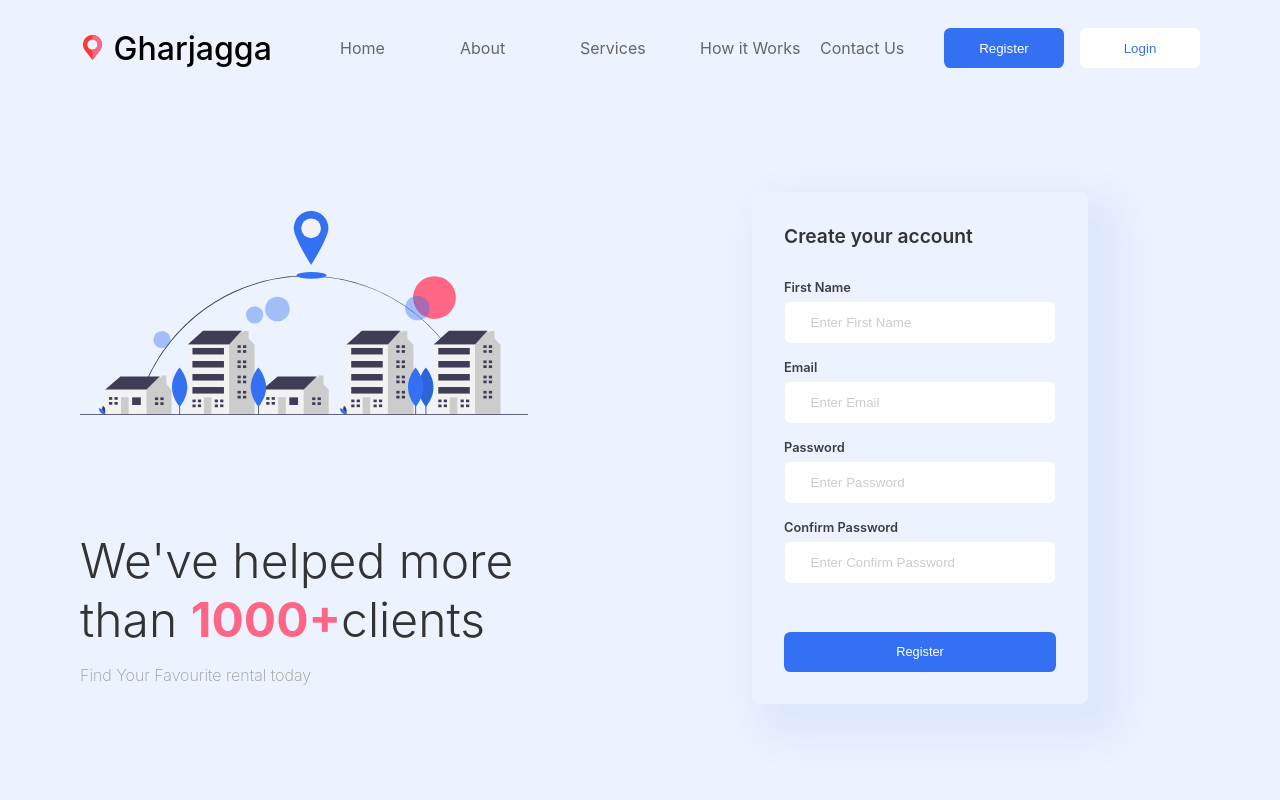
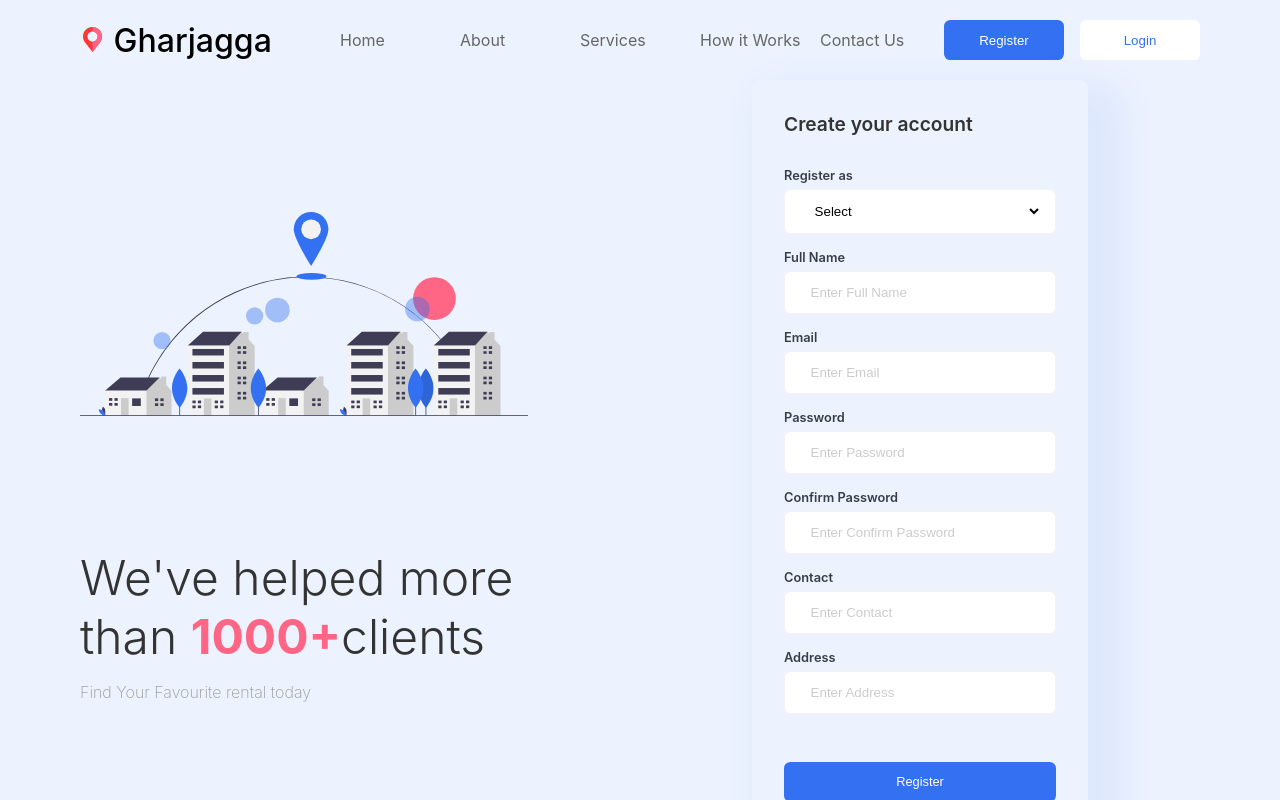
Before and after one commit to shrestha-prabin/fyp-rental-app, a React (Create React App) app: page / in a window 1280 px wide. Both pictures are taken after a click on the button "Register". Built offline with nearby package versions, Linux system fonts and the light colour scheme.

Commit message:
API setup, Register/Login integration

```diff
--- a/package.json
+++ b/package.json
@@ -8,6 +8,7 @@
     "@testing-library/jest-dom": "^5.11.10",
     "@testing-library/react": "^11.2.6",
     "@testing-library/user-event": "^12.8.3",
+    "axios": "^0.21.1",
     "react": "^17.0.2",
     "react-dom": "^17.0.2",
     "react-router-dom": "^5.2.0",
--- a/src/Pages/Registration.js
+++ b/src/Pages/Registration.js
@@ -7,6 +7,7 @@ import "../css/registration.css";
 import NavBar from "../Components/NavBar";
 import InputWrapper from "../Components/InputWrapper";
 import place from "../Assets/place.svg";
+import ApiService from "../Service/ApiService";
 
 function Registration() {
 	const [loginOrSignup, setLoginOrSignup] = useState(true);
@@ -48,31 +49,91 @@ function Registration() {
 					</div>
 				</div>
 				<div className="registration__content__right">
-					<RegistrationForm page={loginOrSignup} />
+					<RegistrationForm isLogin={loginOrSignup} />
 				</div>
 			</div>
 		</div>
 	);
 }
 
-function RegistrationForm({ page }) {
+function RegistrationForm({ isLogin }) {
+
+	const [userType, setUserType] = useState('')
+	const [fullName, setFullName] = useState('')
+	const [email, setEmail] = useState('')
+	const [password, setPassword] = useState('')
+	const [confirmPassowrd, setConfirmPassowrd] = useState('')
+	const [contact, setContact] = useState('')
+	const [address, setAddress] = useState('')
+
+	const login = () => {
+		let params = {
+			"email": email,
+			"password": password
+		}
+		ApiService.sendRequest('auth/login', params).then(res=>{
+			alert(res.data.message)
+		}).catch(err=>{
+			alert(err)
+		})
+	}
+
+	const register = () => {
+		let params = {
+			"name": fullName,
+			"email": email,
+			"password": password,
+			"password_confirmation": confirmPassowrd,
+			"dob": "2000-01-01",
+			"role": userType,
+			"address": address,
+			"contact": contact
+		}
+		ApiService.sendRequest('auth/register', params).then(res=>{
+			alert(res.data.message)
+		}).catch(err=>{
+			alert(err)
+		})
+	}
+
 	return (
 		<div className="form">
 			<div className="text1">
-				{page === false
+				{isLogin === false
 					? "Create your account"
 					: "Login to get started"}
 			</div>
 			<div className="horizontal"></div>
 			<div className="horizontal"></div>
-			{page === false ? (
+
+			{isLogin === false ? (
+				<div className="inputwrapper">
+					<div className="row">
+						<div className="label">Register as</div>
+					</div>
+					<div className="input">
+						<select
+							placeholder='Select'
+							value={userType}
+							onChange={e=>setUserType(e.target.value)}
+						>
+							<option value=''>Select</option>
+							<option value='seller'>Seller</option>
+							<option value='buyer'>Buyer</option>
+
+						</select>
+					</div>
+				</div>
+			) : null}
+
+			{isLogin === false ? (
 				<InputWrapper
-					label="First Name"
+					label="Full Name"
 					error={null}
 					onFocus={null}
 					type="text"
-					value={null}
-					// onChangeText={(e) => setFirstName(e.target.value)}
+					value={fullName}
+					onChangeText={(e) => setFullName(e.target.value)}
 				/>
 			) : null}
 
@@ -80,33 +141,53 @@ function RegistrationForm({ page }) {
 				label="Email"
 				error={null}
 				onFocus={null}
-				type="text"
-				value={null}
-				// onChangeText={(e) => setFirstName(e.target.value)}
+				type="email"
+				value={email}
+				onChangeText={(e) => setEmail(e.target.value)}
 			/>
 			<InputWrapper
 				label="Password"
 				error={null}
 				onFocus={null}
 				type="password"
-				value={null}
-				// onChangeText={(e) => setFirstName(e.target.value)}
+				value={password}
+				onChangeText={(e) => setPassword(e.target.value)}
 			/>
-			{page === false ? (
+			{isLogin === false ? (
 				<InputWrapper
 					label="Confirm Password"
 					error={null}
 					onFocus={null}
 					type="password"
-					value={null}
-					// onChangeText={(e) => setFirstName(e.target.value)}
+					value={confirmPassowrd}
+					onChangeText={(e) => setConfirmPassowrd(e.target.value)}
+				/>
+			) : null}
+
+			{isLogin === false ? (
+				<InputWrapper
+					label="Contact"
+					error={null}
+					onFocus={null}
+					value={contact}
+					onChangeText={(e) => setContact(e.target.value)}
+				/>
+			) : null}
+
+			{isLogin === false ? (
+				<InputWrapper
+					label="Address"
+					error={null}
+					onFocus={null}
+					value={address}
+					onChangeText={(e) => setAddress(e.target.value)}
 				/>
 			) : null}
 			<div className="horizontal" style={{ height: "2rem" }}></div>
-			{page === false ? (
-				<button className="primary__button text2">Register</button>
+			{isLogin === false ? (
+				<button className="primary__button text2" onClick={register}>Register</button>
 			) : (
-				<button className="primary__button text2">Login</button>
+				<button className="primary__button text2" onClick={login}>Login</button>
 			)}
 		</div>
 	);
--- /dev/null
+++ b/src/Service/ApiService.js
@@ -0,0 +1,37 @@
+import axios from "axios";
+
+const baseURL = 'http://localhost:8000/api/'
+
+class ApiService {
+
+    async sendRequest(url, params) {
+        let config = {
+            headers: {
+                Authorization: `Bearer ${localStorage.getItem('token')}`
+            },
+        };
+        console.log('API Req:', url, params);
+
+        return new Promise((resolve, reject) => {
+            axios
+                .post(`${baseURL}${url}`, params, config)
+                .then((response) => {
+                    console.log('API Res:', url, response.data);
+                    if (response.data.success) {
+                        resolve(response.data)
+                    } else {
+
+                        reject(response.data.error.message||response.data.error[Object.keys(response.data.error)[0]])
+
+                    }
+                })
+                .catch((error) => {
+                    console.error('API Err:', url, error.message);
+                    reject(error.message)
+                });
+        })
+    }
+
+}
+
+export default new ApiService()
```
Also changed, not shown: 1 other file (tests, documents, lock files or other folders).
